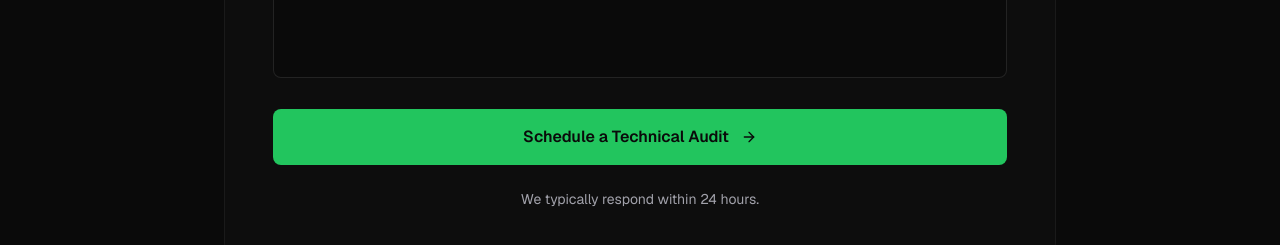
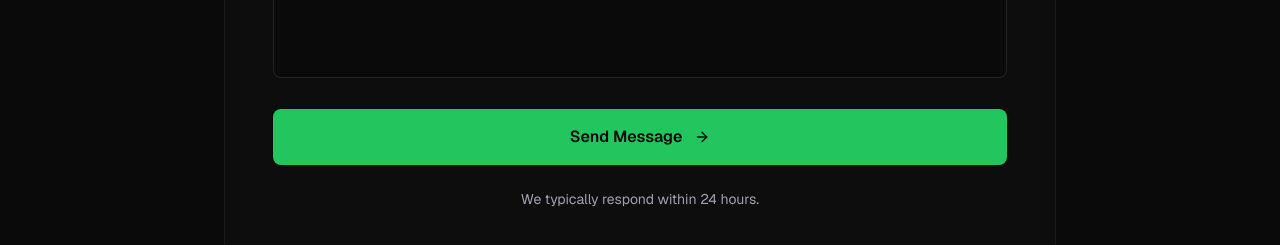
Before and after one commit to mwengamulinge/nodecosa-studio, a React (Vite) app: page / in a window 1280 px wide. Shown: the part 8935-9180 px from the top of the page. Built offline with nearby package versions, Linux system fonts and the light colour scheme; a web font is replaced by a local one.

Commit message:
Update ContactForm.jsx

```diff
--- a/src/components/ContactForm.jsx
+++ b/src/components/ContactForm.jsx
@@ -165,7 +165,7 @@ const ContactForm = () => {
                     </>
                   ) : (
                     <>
-                      <span>Schedule a Technical Audit</span>
+                      <span>Send Message</span>
                       <ArrowRight className="w-4 h-4 group-hover:translate-x-1 transition-transform" />
                     </>
                   )}
```
